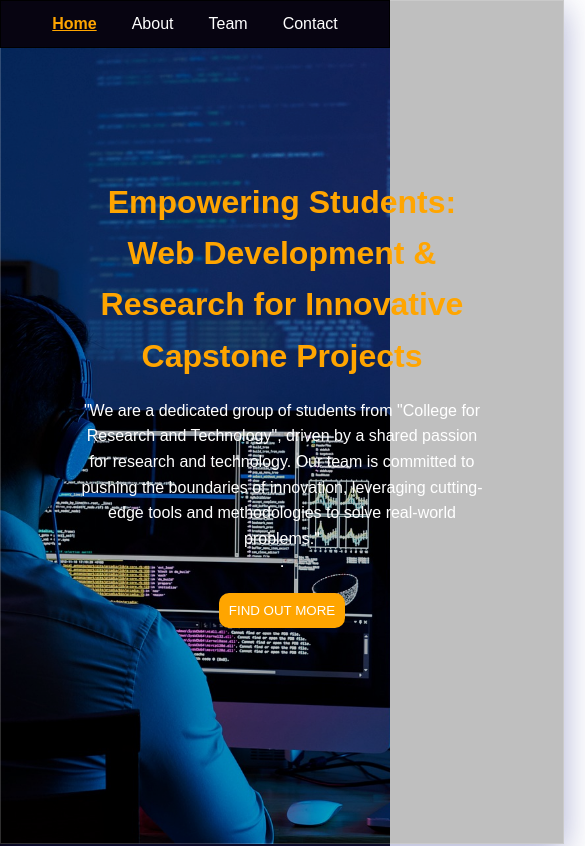
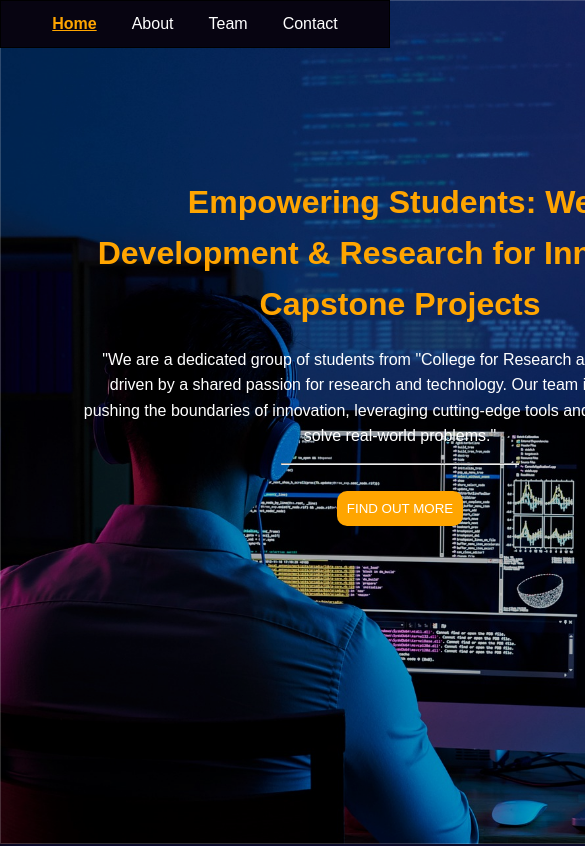
Before and after one commit to DevCodeAL/Team-Portfolio-College-2024, a React (Vite) app: page / in a window 390 px wide. Shown: the top 846 px of the page, 585 px wide, since content can reach past the window. Built offline with nearby package versions, Linux system fonts and the light colour scheme.

Commit message:
new fixed

```diff
--- a/src/App.css
+++ b/src/App.css
@@ -199,18 +199,20 @@ footer{
 
 @media only screen and (max-width: 768px) {
     /* For mobile phones: */
-    .hero,
-    .h-child1,
-    .hero-parent,
-    footer {
-        width: 100%; /* Allow elements to scale down */
-    }
+        .hero, .h-child1, .hero-parent, footer{
+            min-width: 800px;
+        }
 
-    .team-logo {
-        display: none;
-    }
-}
+        .team-logo{
+            display: none;
+        }
 
+        .hero-division{
+            display: block;
+            margin-left: auto;
+            margin-right: auto;
+        }
+  }
 
 .text-container{
     position: relative;
```
